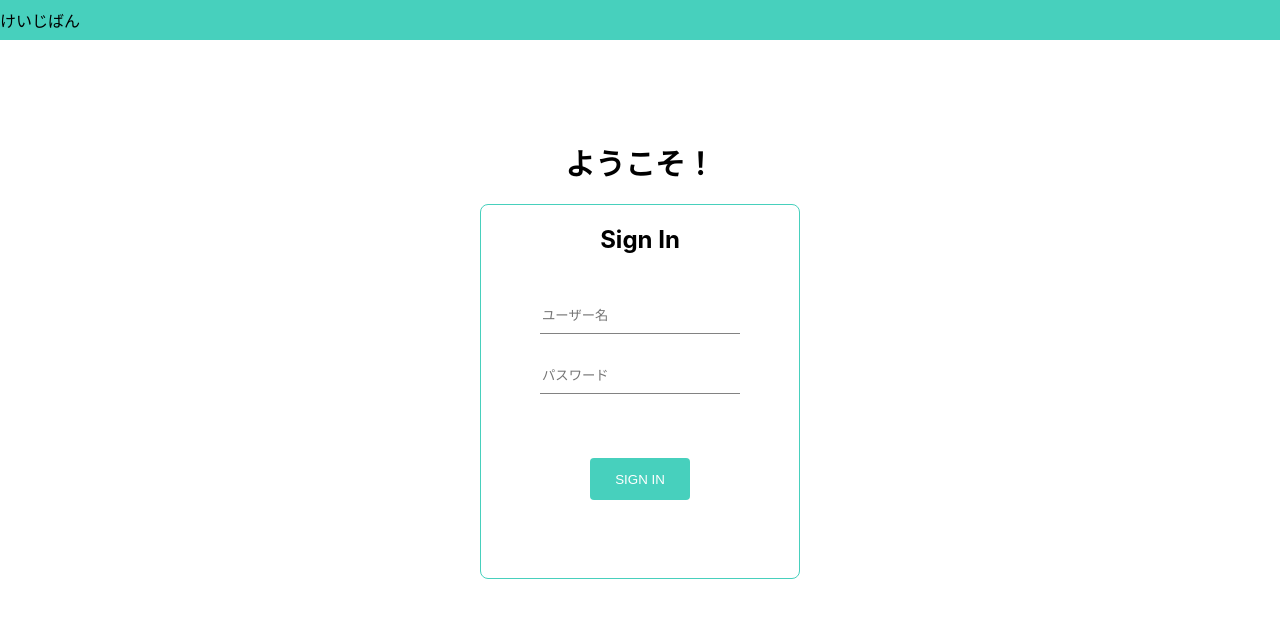
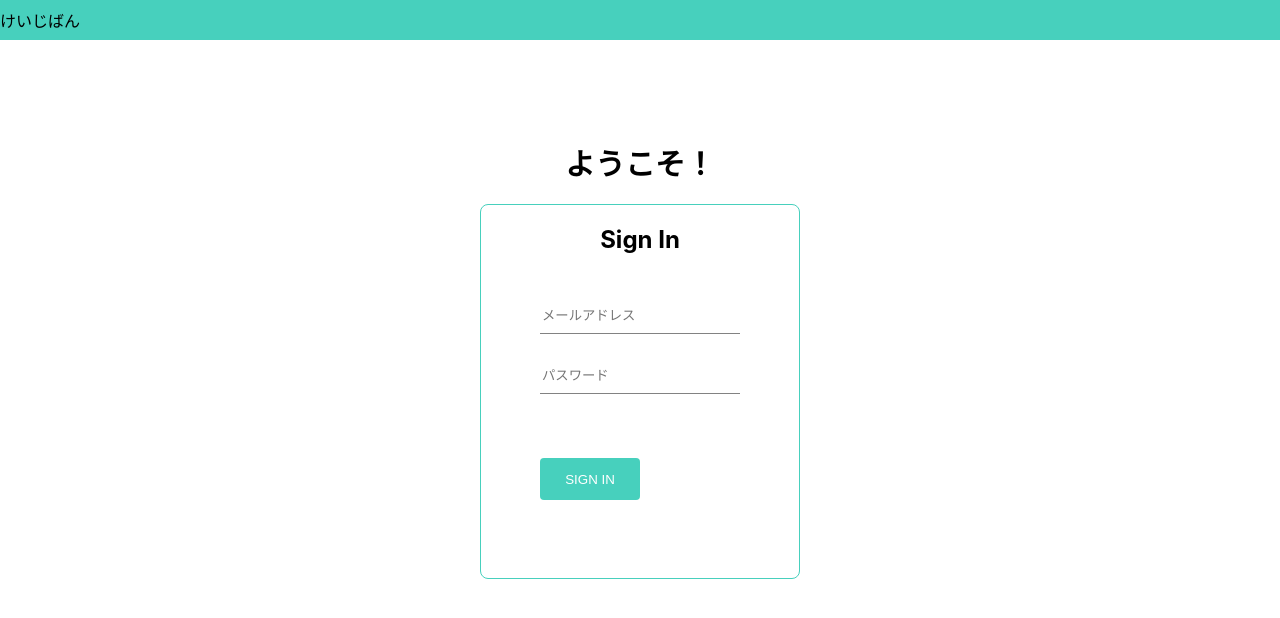
Before and after one commit to kino-ma/kyuban, a Next.js app in the folder web/: page /signin in a window 1280 px wide. Shown: the top 618 px of the page. Built offline with nearby package versions, Linux system fonts and the light colour scheme.

Commit message:
[feat] use `POST /signin` in web: `/signin`

```diff
--- a/web/pages/signin.tsx
+++ b/web/pages/signin.tsx
@@ -5,8 +5,47 @@ import styles from "../styles/Home.module.css";
 import card from "../styles/card.module.css";
 import form from "../styles/form.module.css";
 import button from "../styles/button.module.css";
+import { UserData } from "../common/types";
+import { useRouter } from "next/dist/client/router";
+import { post } from "../common/api";
+import { saveCurrentUser } from "../common/auth";
+
+type SigninResponse = SuccessResponse;
+
+type SuccessResponse = {
+  user: UserData;
+  success: true;
+};
+
+interface ErrorResponse {
+  success: false | undefined;
+  error: string | undefined;
+}
 
 const SignIn = () => {
+  const router = useRouter();
+  const [email, setEmail] = useState("");
+  const [password, setPassword] = useState("");
+
+  const handleSubmit: React.FormEventHandler<HTMLFormElement> = async (evt) => {
+    try {
+      evt.preventDefault();
+
+      // FIXME: get user from session
+      const resp = await post("/signin", {
+        email,
+        password,
+      });
+
+      const { user }: SigninResponse = await resp.json();
+      saveCurrentUser(user);
+
+      router.push("/home");
+    } catch (e) {
+      console.error("an error occured while creating user:", e);
+    }
+  };
+
   return (
     <React.Fragment>
       <Head>
@@ -16,19 +55,23 @@ const SignIn = () => {
         <h1>ようこそ！</h1>
         <div className={card.signin}>
           <h2>Sign In</h2>
+          <form onSubmit={handleSubmit}>
             <div className={form.singin__form}>
               <input
                 style={{ outline: "none", border: "none" }}
-              placeholder="ユーザー名"
+                placeholder="メールアドレス"
+                onChange={(e) => setEmail(e.target.value)}
               />
             </div>
             <div className={form.singin__form}>
               <input
                 style={{ outline: "none", border: "none" }}
                 placeholder="パスワード"
+                onChange={(e) => setPassword(e.target.value)}
               />
             </div>
             <button className={button.button}>SIGN IN</button>
+          </form>
         </div>
       </main>
     </React.Fragment>
```
Lines whose indentation alone changed are shown as unchanged.
